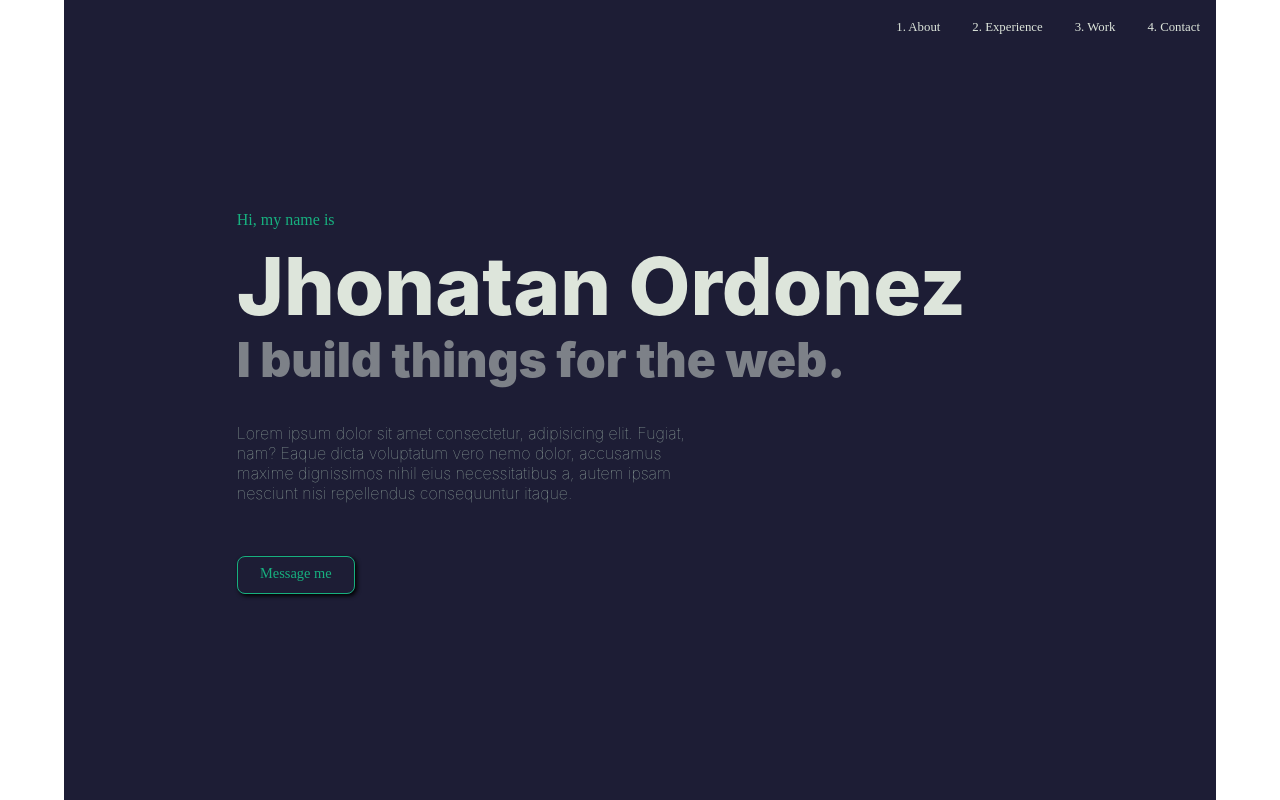
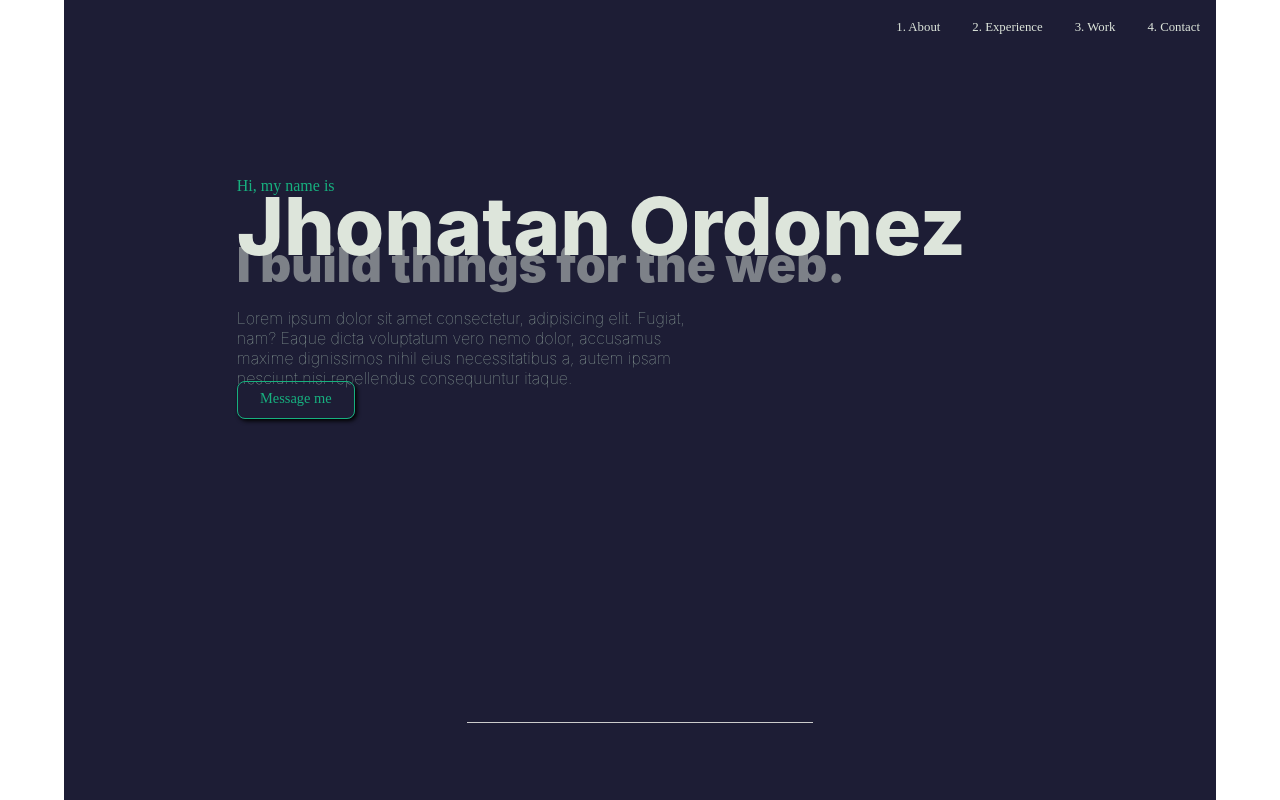
Before and after one commit to jonathanedd/Jhonatan-Ordonez, a React (Create React App) app: page / in a window 1280 px wide. Shown: the top 800 px of the page. Built offline with nearby package versions, Linux system fonts and the light colour scheme.

Commit message:
Added hr tag to index to separate with a line

```diff
--- a/src/App.css
+++ b/src/App.css
@@ -1,3 +1,7 @@
+* {
+  padding: 0;
+  margin: 0;
+}
 .App {
   text-align: center;
 }
--- a/src/Components/Home.js
+++ b/src/Components/Home.js
@@ -19,6 +19,7 @@ const Home = () => {
           Message me
         </a>
       </div>
+      <hr />
     </div>
   );
 };
--- a/src/Styles/home.css
+++ b/src/Styles/home.css
@@ -61,6 +61,7 @@
   border: #dde5db solid 0.5px;
 }
 
+
 /*  MEDIA QUERIES */
 @media only screen and (max-width: 675px) {
   .home-main {
--- a/src/index.css
+++ b/src/index.css
@@ -10,6 +10,16 @@ body {
 code {
   font-family: source-code-pro, Menlo, Monaco, Consolas, "Courier New",
     monospace;
+}
+
+hr {
+  display: block;
+  height: 1px;
+  width: 30%;
+  border: 0;
+  border-top: 1px solid #ccc;
+  margin: auto;
+  padding: 0;
 }
 
 /* Animation */
```
